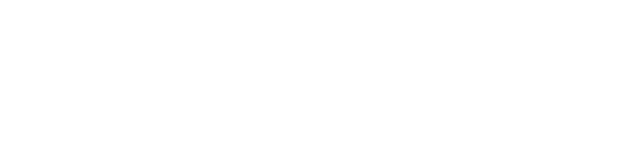
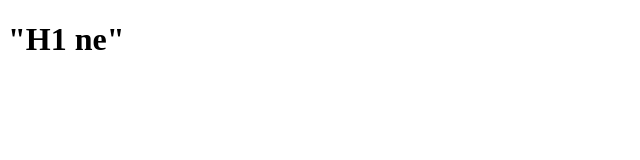
Before and after one commit to 17CNTTC-MaiHai/FE-01, a plain HTML site: page Git exercise/first-ex.html in a window 1280 px wide. Shown: the whole page, without its empty margins (0-640 px from the left). Drawn offline with Linux system fonts and the light colour scheme.

Commit message:
First line html

```diff
--- a/Git exercise/first-ex.html
+++ b/Git exercise/first-ex.html
@@ -7,6 +7,6 @@
 	<link rel="stylesheet" href="">
 </head>
 <body>
-
+	<h1>"H1 ne"</h1>
 </body>
 </html>
```
